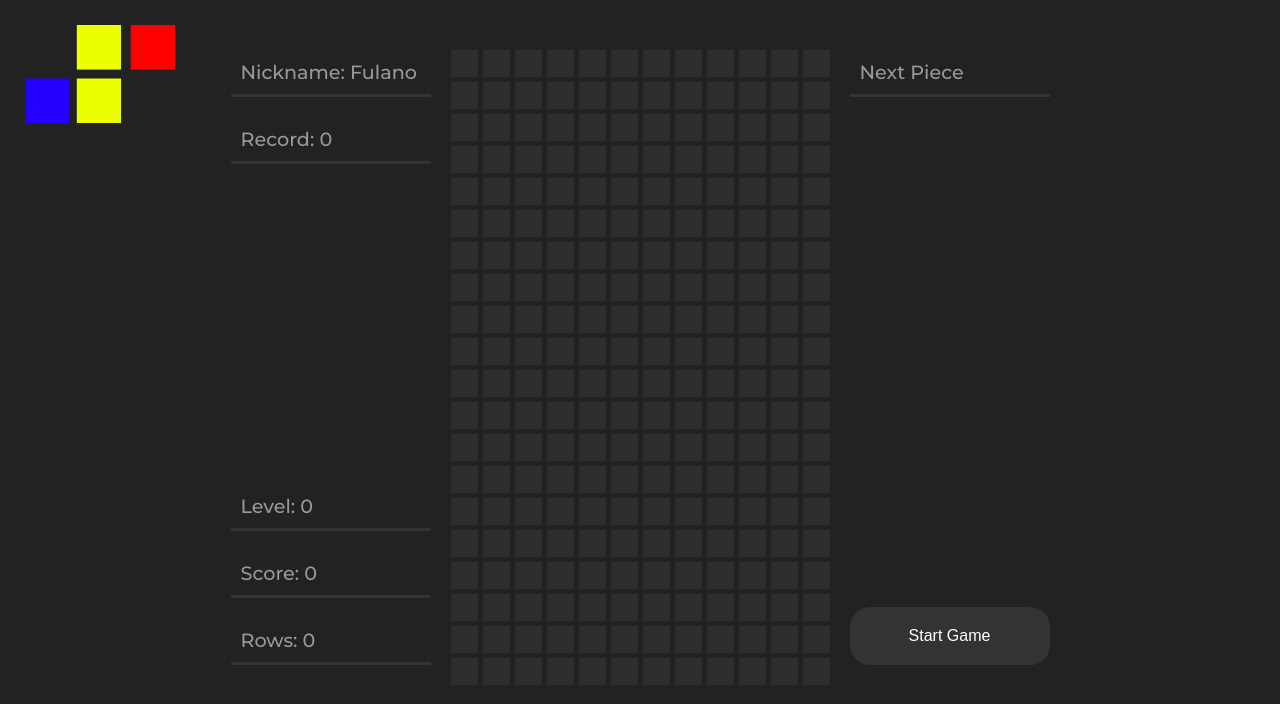
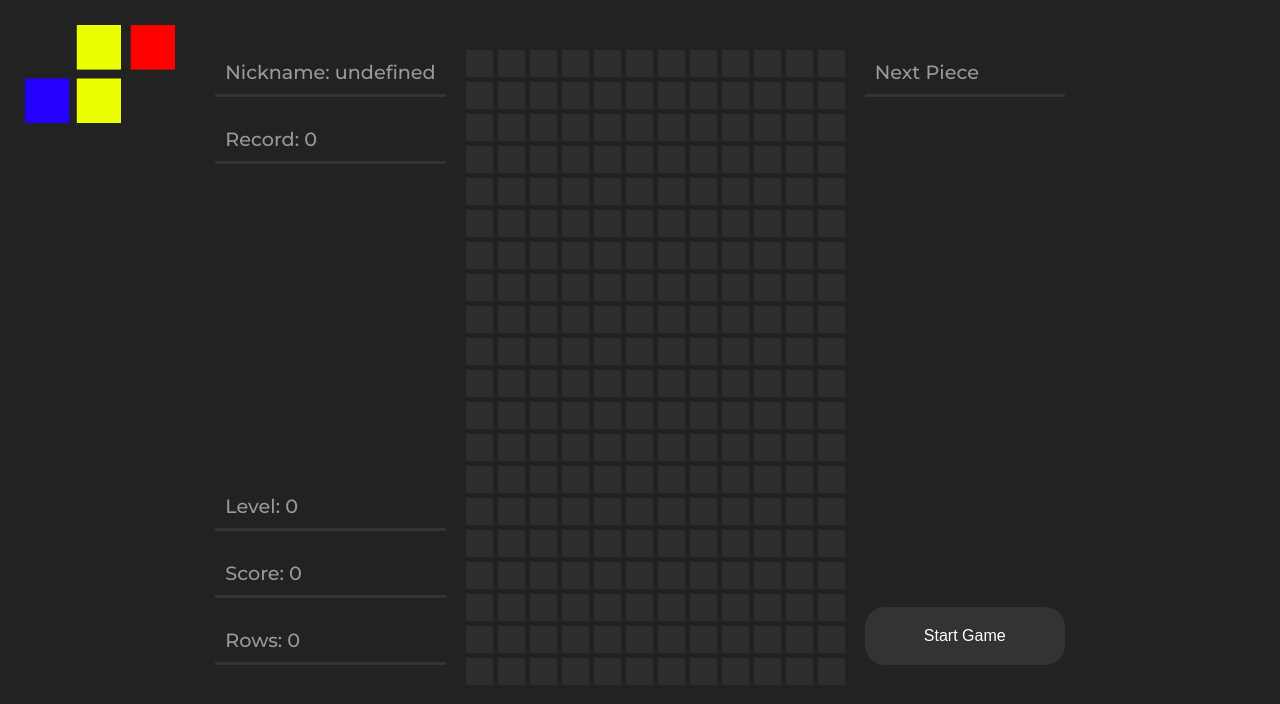
Before and after one commit to isaacbatista26/Tetris-Game-Puzzle, a React (Vite) app in the folder client/: page /tetris in a window 1280 px wide. Shown: the top 704 px of the page. Built offline with nearby package versions, Linux system fonts and the light colour scheme; sample sign-in values are in the browser's storage.

Commit message:
feat: login in tetris

```diff
--- a/client/src/Pages/Login.jsx
+++ b/client/src/Pages/Login.jsx
@@ -29,6 +29,8 @@ const Login = () => {
 
   const errorMessage = 'Email ou senha inválidos';
 
+  localStorage.removeItem('tetris@user');
+
   const navigate = useNavigate();
 
   const handleSubmit = async (e) => {
@@ -41,8 +43,7 @@ const Login = () => {
       console.log(res);
       console.log(res.data);
       setErrorCode(0);
-
-      // Redireciona para /tetris após um login bem-sucedido
+      localStorage.setItem('tetris@user', JSON.stringify(res.data));
       navigate('/tetris');
     } catch (error) {
       console.error('Erro:', error);
@@ -51,7 +52,9 @@ const Login = () => {
     }
   };
 
-  useEffect(() => {}, [forceRerender]);
+  useEffect(() => {
+
+  }, [forceRerender]);
 
   return (
     <Container>
--- a/client/src/Pages/Tetris.jsx
+++ b/client/src/Pages/Tetris.jsx
@@ -1,4 +1,5 @@
 import React, { useState, useEffect } from 'react';
+import { useNavigate } from 'react-router-dom';
 
 import { createStage, checkCollision } from './gameHelpers';
 import { StyledTetrisWrapper, StyledTetris } from '../Components/TetrisGame/styles/StyledTetris';
@@ -14,12 +15,11 @@ import Stage from '../Components/TetrisGame/Stage';
 import Display from '../Components/TetrisGame/Display';
 import Button from '../Components/TetrisGame/Button';
 import { StyledLogo }  from '../Components/TetrisGame/styles/Logo';
-//import MusicPlayer from '../Components/TetrisGame/Music';
 
 import Logo from '../Assets/logo.png';
 import tetrisSong from '../Assets/tetris-song.mp3';
 
-const Tetris = ( {playerInfo} ) => {
+const Tetris = () => {
   const [dropTime, setDropTime] = useState(null);
   const [gameOver, setGameOver] = useState(false);
 
@@ -31,9 +31,9 @@ const Tetris = ( {playerInfo} ) => {
     rowsCleared
   );
 
-  //setar level do player!!!
+  const navigate = useNavigate();
 
-  console.log('re-render');
+  const [ playerInfo, setPlayerInfo ] = useState({});
 
   const movePlayer = dir => {
     if (!checkCollision(player, stage, { x: dir, y: 0 })) {
@@ -101,6 +101,11 @@ const Tetris = ( {playerInfo} ) => {
   };
 
   useEffect(() => {
+    const user = localStorage.getItem('tetris@user');
+    if(!user) navigate("/");
+
+    setPlayerInfo(JSON.parse(user));
+
     if (!gameOver) {
       audio.play();
       audio.volume = 0.07;
@@ -124,7 +129,7 @@ const Tetris = ( {playerInfo} ) => {
       <StyledTetris>
         <aside>
           <div>
-            <Display text={`Nickname: ${playerInfo.nickname}`} />
+            <Display text={`Nickname: ${playerInfo?.nickname}`} />
             <Display text={`Record: ${score}`} />
           </div>
           <div>
```
